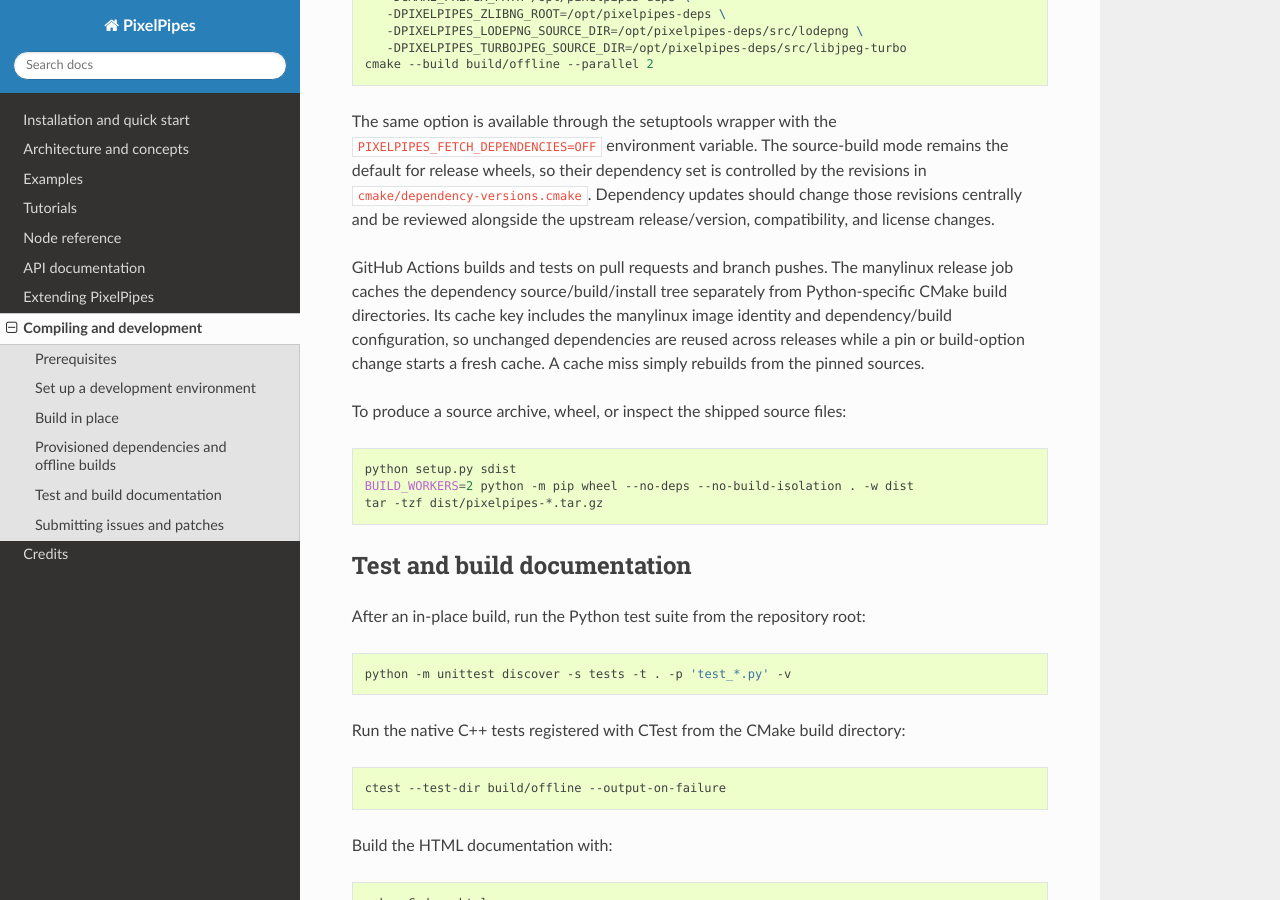
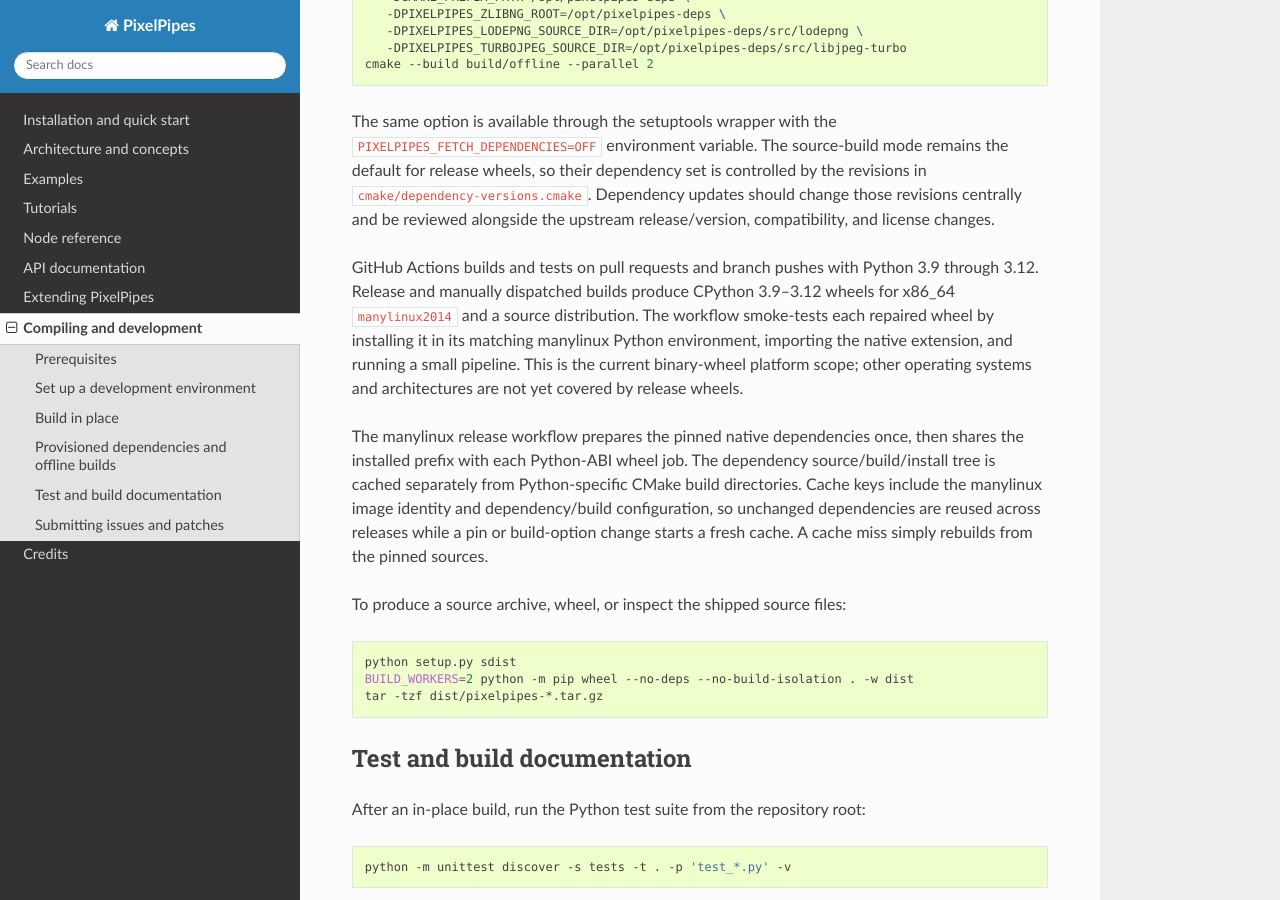
Before and after one commit to lukacu/pixelpipes, a Sphinx documentation site: the page built from docs/development.rst, in a window 1280 px wide and 900 px high, scrolled down 1542 px. Built offline with Sphinx 7.4.7 and the Read the Docs theme 3.1.0, drawn with Linux system fonts in a browser that asks for light colours.

Commit message:
Improving CI build

```diff
--- a/docs/development.rst
+++ b/docs/development.rst
@@ -86,12 +86,21 @@ controlled by the revisions in ``cmake/dependency-versions.cmake``. Dependency
 updates should change those revisions centrally and be reviewed alongside the
 upstream release/version, compatibility, and license changes.
 
-GitHub Actions builds and tests on pull requests and branch pushes. The
-manylinux release job caches the dependency source/build/install tree separately
-from Python-specific CMake build directories. Its cache key includes the
-manylinux image identity and dependency/build configuration, so unchanged
-dependencies are reused across releases while a pin or build-option change
-starts a fresh cache. A cache miss simply rebuilds from the pinned sources.
+GitHub Actions builds and tests on pull requests and branch pushes with Python
+3.9 through 3.12. Release and manually dispatched builds produce CPython
+3.9--3.12 wheels for x86_64 ``manylinux2014`` and a source distribution. The
+workflow smoke-tests each repaired wheel by installing it in its matching
+manylinux Python environment, importing the native extension, and running a
+small pipeline. This is the current binary-wheel platform scope; other
+operating systems and architectures are not yet covered by release wheels.
+
+The manylinux release workflow prepares the pinned native dependencies once,
+then shares the installed prefix with each Python-ABI wheel job. The dependency
+source/build/install tree is cached separately from Python-specific CMake
+build directories. Cache keys include the manylinux image identity and
+dependency/build configuration, so unchanged dependencies are reused across
+releases while a pin or build-option change starts a fresh cache. A cache miss
+simply rebuilds from the pinned sources.
 
 To produce a source archive, wheel, or inspect the shipped source files:
 
```
Also changed, not shown: 3 other files.
